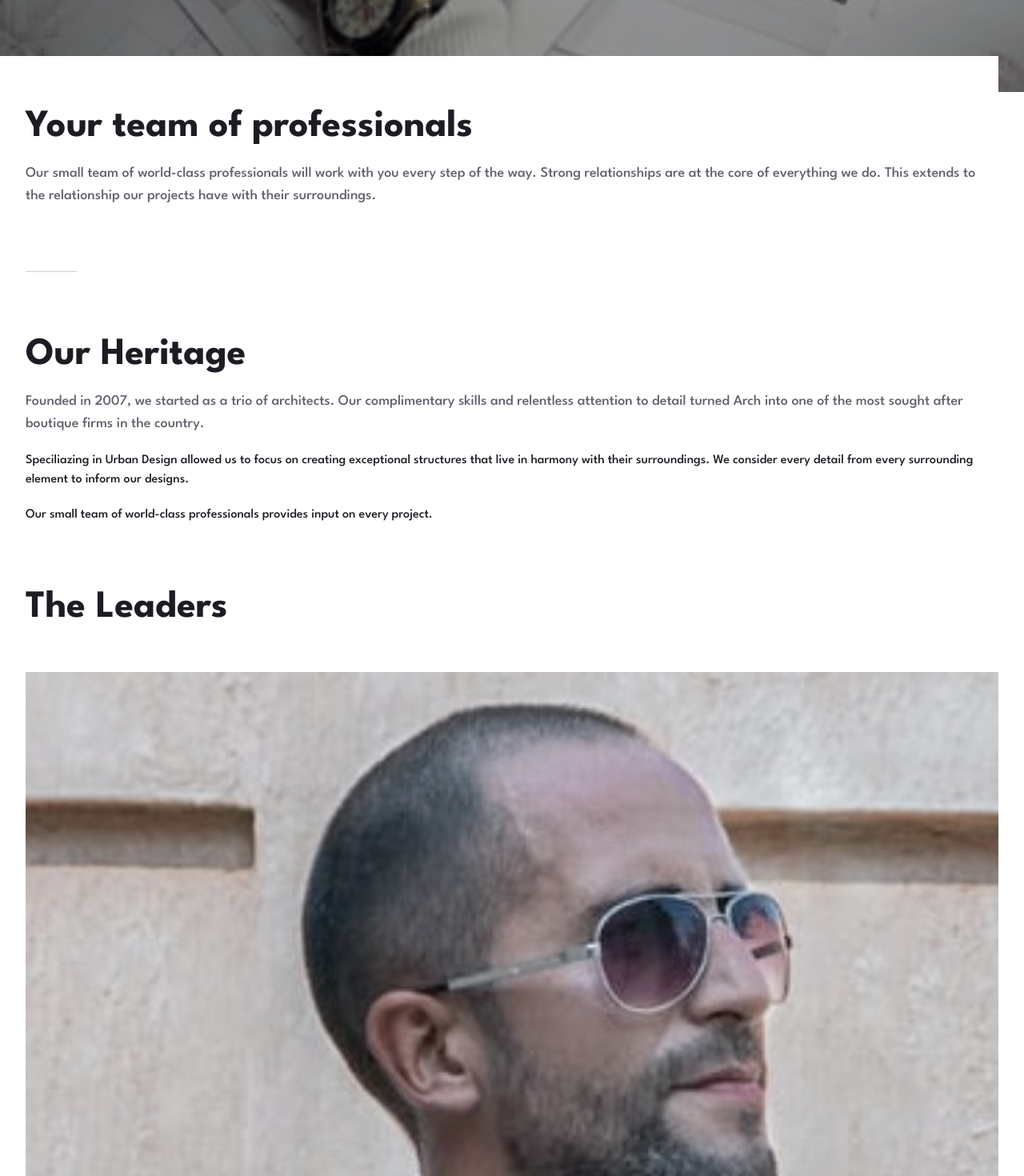
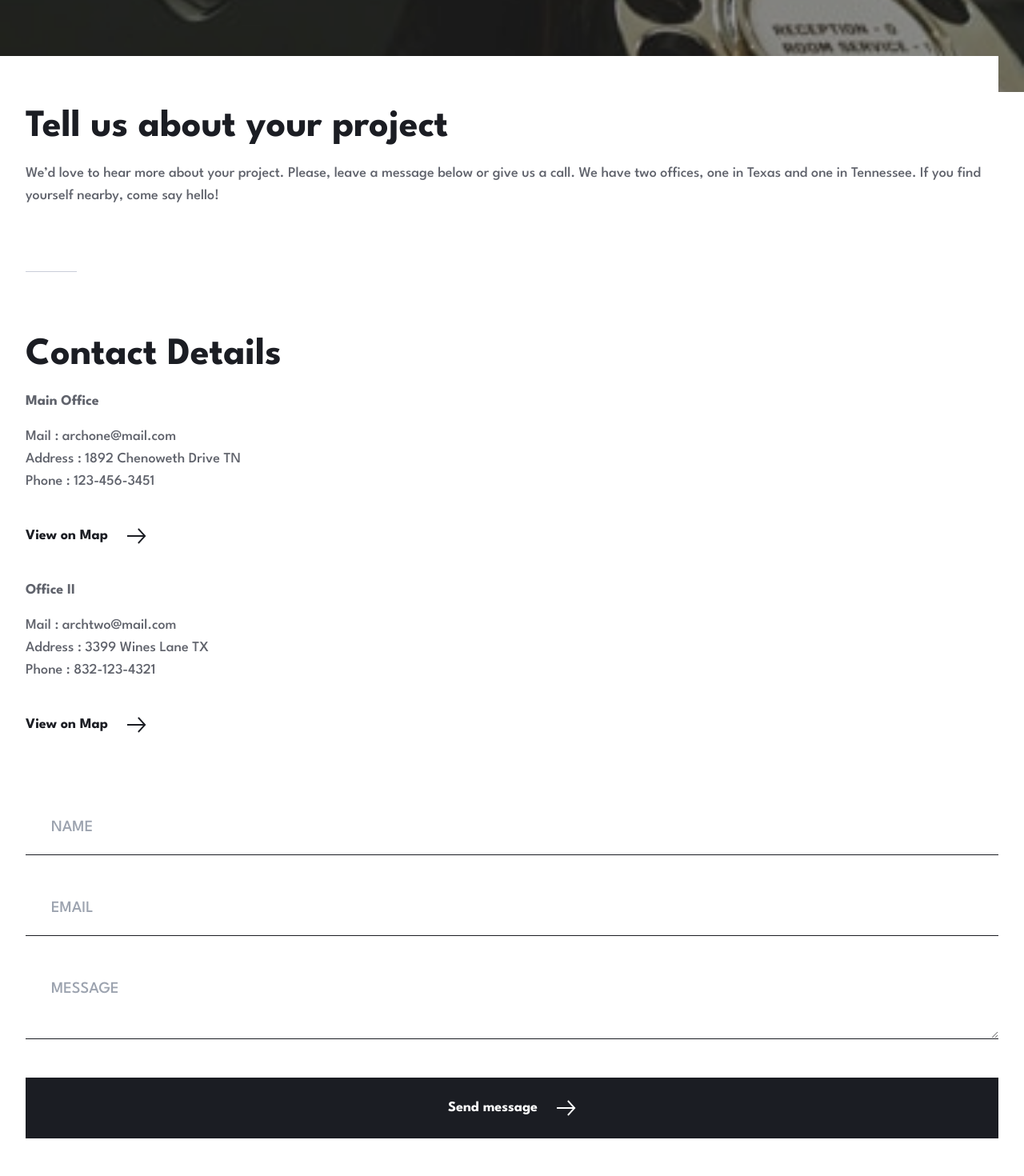
Before and after one commit to ccccchriz/arch-studio-website, a React (Vite) app: page /contact in a window 1280 px wide. Shown: the part 800-2270 px from the top of the page at 80% size. Built offline with nearby package versions, Linux system fonts and the light colour scheme.

Commit message:
added contact page

```diff
--- a/src/App.tsx
+++ b/src/App.tsx
@@ -1,7 +1,7 @@
-import About from "./Pages/About";
+import Contact from "./Pages/Contact";
 
 function App() {
-  return <About />;
+  return <Contact />;
 }
 
 export default App;
--- /dev/null
+++ b/src/Pages/Contact.tsx
@@ -0,0 +1,116 @@
+import MainLayout from "../layouts/MainLayout";
+
+export default function Contact() {
+  return (
+    <MainLayout>
+      <img
+        src="/images/contact/mobile/image-hero.jpg"
+        alt=""
+        className="w-full object-cover filter brightness-[60%] -z-10 relative"
+      />
+      <div className="grid gap-20 pl-8 mr-8 bg-neutral-100 -mt-[2.8125rem] pt-[4.0625rem] text-neutral-600">
+        <div className="grid gap-5">
+          <h2 className="text-5xl font-bold">Tell us about your project</h2>
+          <p className="text-neutral-500 text-lg">
+            We’d love to hear more about your project. Please, leave a message
+            below or give us a call. We have two offices, one in Texas and one
+            in Tennessee. If you find yourself nearby, come say hello!
+          </p>
+        </div>
+        <div className="w-full max-w-16 border-t border-t-neutral-300"></div>
+        <div className="grid gap-5">
+          <h2 className="text-5xl font-bold">Contact Details</h2>
+          <ul className="text-lg grid gap-10 text-neutral-500">
+            <li>
+              <h3 className="font-bold">Main Office</h3>
+              <ul className="mt-4 mb-10">
+                <li>Mail : archone@mail.com</li>
+                <li>Address : 1892 Chenoweth Drive TN</li>
+                <li>Phone : 123-456-3451</li>
+              </ul>
+              <a
+                href=""
+                className="text-neutral-600 font-bold flex items-center gap-6"
+              >
+                View on Map
+                <img
+                  src="/images/icons/icon-arrow.svg"
+                  alt=""
+                  className="w-6 h-5"
+                />
+              </a>
+            </li>
+            <li>
+              <h3 className="font-bold">Office II</h3>
+              <ul className="mt-4 mb-10">
+                <li>Mail : archtwo@mail.com</li>
+                <li>Address : 3399 Wines Lane TX</li>
+                <li>Phone : 832-123-4321</li>
+              </ul>
+              <a
+                href=""
+                className="text-neutral-600 font-bold flex items-center gap-6"
+              >
+                View on Map
+                <img
+                  src="/images/icons/icon-arrow.svg"
+                  alt=""
+                  className="w-6 h-5"
+                />
+              </a>
+            </li>
+          </ul>
+        </div>
+        <form action="" noValidate className="grid gap-4">
+          <label htmlFor="name" className="sr-only">
+            Name
+          </label>
+          <input
+            type="text"
+            id="name"
+            name="name"
+            placeholder="NAME"
+            className="w-full border-b border-b-neutral-600 py-5 px-8 text-xl"
+          />
+          <div id="name-error"></div>
+
+          <label htmlFor="email" className="sr-only">
+            Email
+          </label>
+          <input
+            type="email"
+            id="email"
+            name="email"
+            placeholder="EMAIL"
+            className="w-full border-b border-b-neutral-600 py-5 px-8 text-xl"
+          />
+          <div id="email-error"></div>
+
+          <label htmlFor="message" className="sr-only">
+            Message
+          </label>
+          <textarea
+            name="message"
+            id="message"
+            rows={2}
+            placeholder="MESSAGE"
+            className="w-full border-b border-b-neutral-600 py-5 px-8 text-xl"
+          ></textarea>
+          <div id="message-error"></div>
+          <div id="aria-live" aria-live="assertive"></div>
+          <button
+            type="submit"
+            className="flex bg-neutral-600 text-lg px-8 py-6 text-neutral-100 font-bold justify-center items-center gap-6"
+          >
+            Send message
+            <img
+              src="/images/icons/icon-arrow.svg"
+              alt=""
+              className="filter brightness-0 invert w-6 h-5"
+            />
+          </button>
+        </form>
+      </div>
+    </MainLayout>
+  );
+}
```
